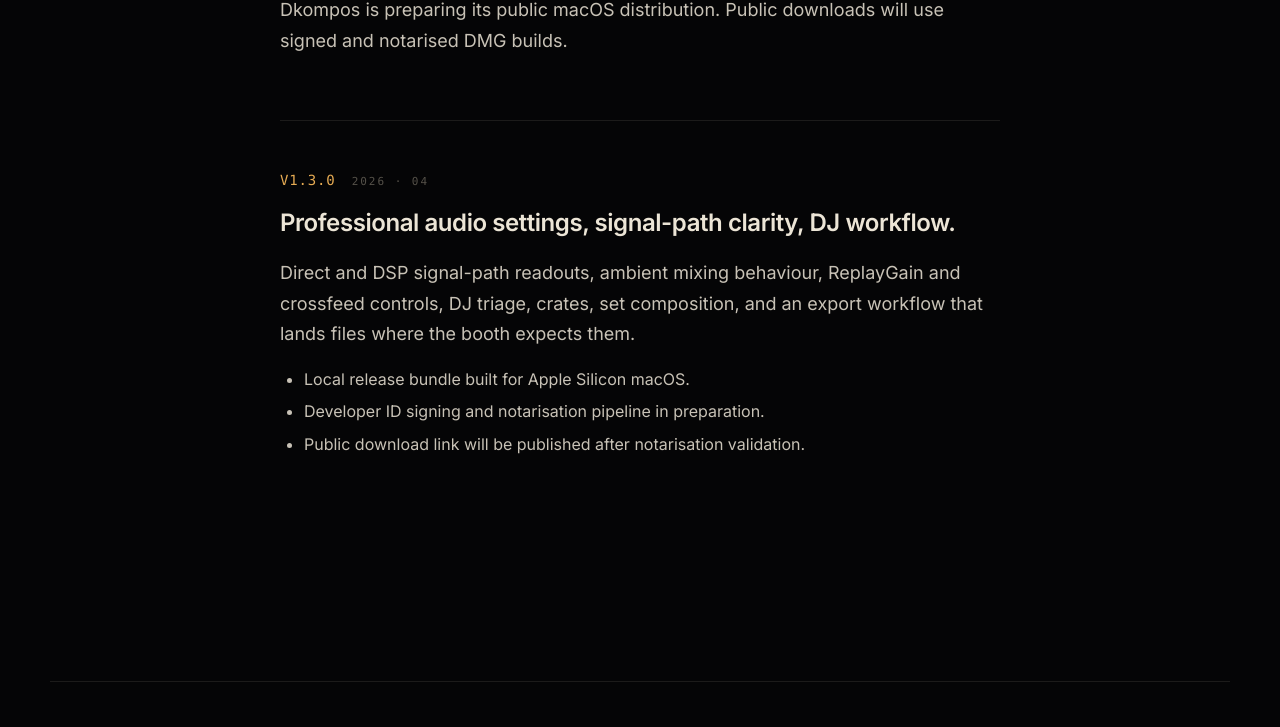
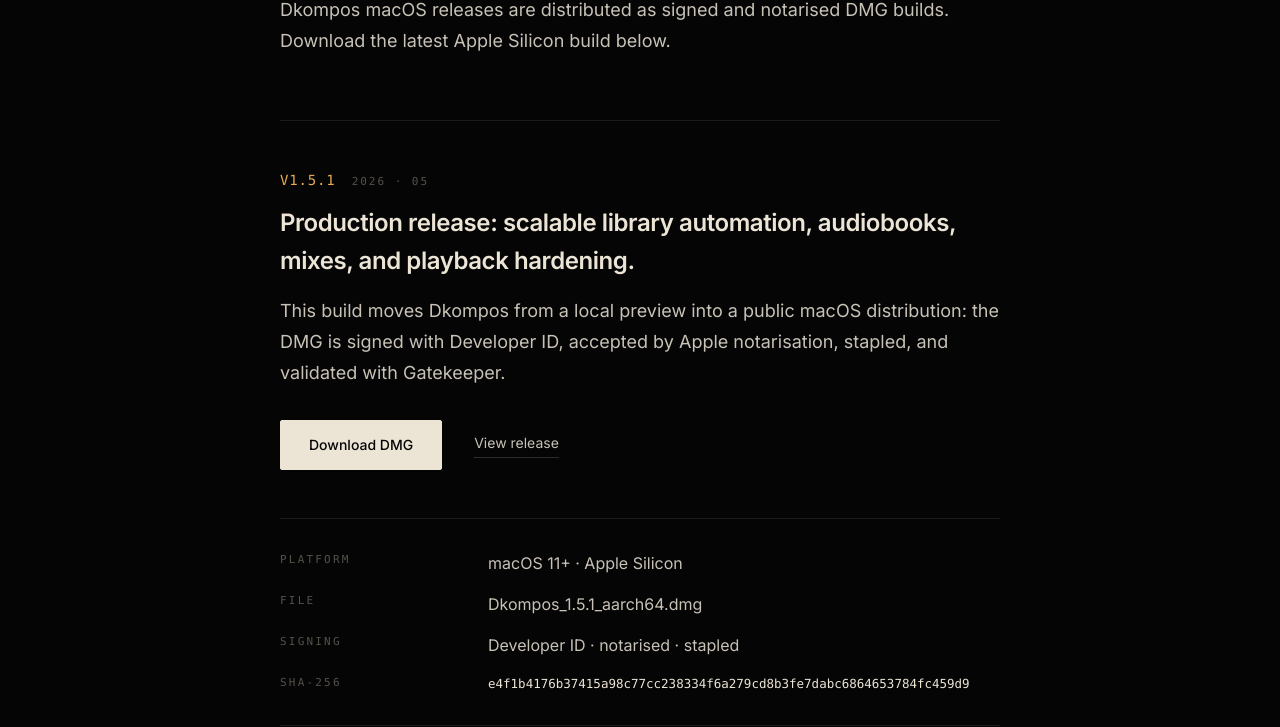
Before and after one commit to codenogo/dkompos-website, a plain HTML site: page releases.html in a window 1280 px wide. Shown: the part 321-1048 px from the top of the page. Drawn offline with Linux system fonts and the light colour scheme; a web font is replaced by a local one.

Commit message:
release: publish dkompos 1.5.1 download

```diff
--- a/releases.html
+++ b/releases.html
@@ -4,7 +4,7 @@
     <meta charset="utf-8" />
     <meta name="viewport" content="width=device-width, initial-scale=1" />
     <title>Releases — Dkompos</title>
-    <meta name="description" content="Dkompos release notes and distribution status." />
+    <meta name="description" content="Download Dkompos for macOS and read signed, notarised release notes." />
     <meta name="theme-color" content="#050506" />
     <link rel="icon" href="assets/favicon.png" />
 
@@ -34,9 +34,54 @@
       <p class="eyebrow">Releases</p>
       <h1>Builds and notes.</h1>
       <p>
-        Dkompos is preparing its public macOS distribution. Public downloads
-        will use signed and notarised DMG builds.
+        Dkompos macOS releases are distributed as signed and notarised DMG
+        builds. Download the latest Apple Silicon build below.
       </p>
+
+      <article class="release-entry">
+        <h2>
+          <span>v1.5.1</span>
+          <span class="date">2026 · 05</span>
+        </h2>
+        <h3>Production release: scalable library automation, audiobooks, mixes, and playback hardening.</h3>
+        <p>
+          This build moves Dkompos from a local preview into a public macOS
+          distribution: the DMG is signed with Developer ID, accepted by Apple
+          notarisation, stapled, and validated with Gatekeeper.
+        </p>
+        <div class="release-actions">
+          <a
+            class="button button-primary"
+            href="https://github.com/codenogo/dkompos-website/releases/download/v1.5.1/Dkompos_1.5.1_aarch64.dmg"
+          >Download DMG</a>
+          <a class="text-link" href="https://github.com/codenogo/dkompos-website/releases/tag/v1.5.1">View release</a>
+        </div>
+        <dl class="release-facts" aria-label="Release facts">
+          <div>
+            <dt>Platform</dt>
+            <dd>macOS 11+ · Apple Silicon</dd>
+          </div>
+          <div>
+            <dt>File</dt>
+            <dd>Dkompos_1.5.1_aarch64.dmg</dd>
+          </div>
+          <div>
+            <dt>Signing</dt>
+            <dd>Developer ID · notarised · stapled</dd>
+          </div>
+          <div>
+            <dt>SHA-256</dt>
+            <dd class="checksum">e4f1b4176b37415a98c77cc238334f6a279cd8b3fe7dabc6864653784fc459d9</dd>
+          </div>
+        </dl>
+        <ul>
+          <li>SQLite connection pooling and blocking I/O isolation keep the interface responsive during heavy scans and imports.</li>
+          <li>Folder automation now detects added and removed files, keeps Recently Added current, and avoids stale library rows crashing playback.</li>
+          <li>Audiobooks sit outside the music category with chapter progress, resume behaviour, and folder-structure tolerant import rules.</li>
+          <li>Music tracks longer than 30 minutes are separated into Mixes so albums, tracks, and audiobooks stay clean.</li>
+          <li>Playback highlighting, progressive all-tracks queueing, output-device fallback, and album disc grouping are hardened.</li>
+        </ul>
+      </article>
 
       <article class="release-entry">
         <h2>
@@ -49,11 +94,6 @@
           ReplayGain and crossfeed controls, DJ triage, crates, set composition,
           and an export workflow that lands files where the booth expects them.
         </p>
-        <ul>
-          <li>Local release bundle built for Apple Silicon macOS.</li>
-          <li>Developer ID signing and notarisation pipeline in preparation.</li>
-          <li>Public download link will be published after notarisation validation.</li>
-        </ul>
       </article>
     </main>
 
@@ -64,7 +104,7 @@
           <span>kompos</span>
         </a>
         <p class="colophon">
-          v1.3.0 &nbsp;·&nbsp; Apple Silicon &nbsp;·&nbsp; © 2026
+          v1.5.1 &nbsp;·&nbsp; Apple Silicon &nbsp;·&nbsp; © 2026
         </p>
       </div>
       <nav aria-label="Footer">
--- a/styles.css
+++ b/styles.css
@@ -926,6 +926,46 @@ button { font: inherit; }
   letter-spacing: -0.018em;
   color: var(--text);
 }
+.release-actions {
+  margin-top: var(--s-6);
+  display: flex;
+  align-items: center;
+  gap: var(--s-6);
+  flex-wrap: wrap;
+}
+.release-facts {
+  margin: var(--s-7) 0 0;
+  padding: var(--s-6) 0;
+  border-top: 1px solid var(--line);
+  border-bottom: 1px solid var(--line);
+  display: grid;
+  grid-template-columns: 160px minmax(0, 1fr);
+  gap: var(--s-4) var(--s-7);
+}
+.release-facts div {
+  display: contents;
+}
+.release-facts dt {
+  margin: 0;
+  font-family: var(--font-mono);
+  font-size: var(--t-mono-xs);
+  font-weight: 500;
+  letter-spacing: 0.2em;
+  text-transform: uppercase;
+  color: var(--faint);
+}
+.release-facts dd {
+  margin: 0;
+  min-width: 0;
+  color: var(--text-soft);
+  line-height: 1.55;
+}
+.release-facts .checksum {
+  font-family: var(--font-mono);
+  font-size: var(--t-mono-sm);
+  overflow-wrap: anywhere;
+  color: var(--text);
+}
 
 /* ---- Responsive ------------------------------------------------------ */
 @media (max-width: 980px) {
@@ -984,7 +1024,12 @@ button { font: inherit; }
     gap: var(--s-2);
   }
   .signal .arrow { display: none; }
-  .signal .stage { padding: 0; }
+  .signal .stage {
+    max-width: 100%;
+    padding: 0;
+    flex-wrap: wrap;
+    white-space: normal;
+  }
   .why-track-wrap,
   .ab-panel { padding: var(--s-7) var(--s-5); }
   .why-track {
@@ -1016,6 +1061,19 @@ button { font: inherit; }
   .download-actions .button { width: 100%; }
   .download .closing-spec { gap: var(--s-5); }
   .page { padding-top: 116px; }
+  .release-actions {
+    align-items: flex-start;
+    flex-direction: column;
+    gap: var(--s-5);
+  }
+  .release-actions .button { width: 100%; }
+  .release-facts {
+    grid-template-columns: 1fr;
+    gap: var(--s-2);
+  }
+  .release-facts dd {
+    margin-bottom: var(--s-3);
+  }
 }
 
 @media (prefers-reduced-motion: reduce) {
```
Also changed, not shown: index.html (+17 -11 lines), privacy.html (+1 -1 lines), README.md.
